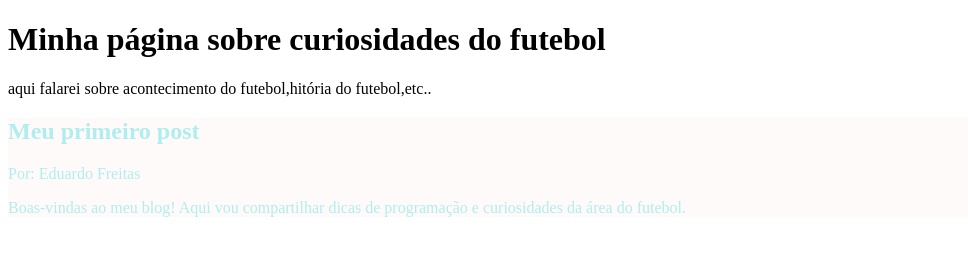
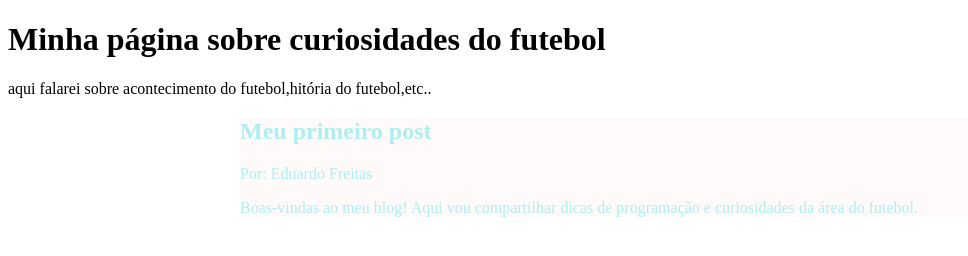
Before and after one commit to eduardohunzicker-design/alura, a plain HTML site: page index.html in a window 1280 px wide. Shown: the whole page, without its empty margins (0-968 px from the left). Drawn offline with Linux system fonts and the light colour scheme.

Commit message:
Update index.html

```diff
--- a/index.html
+++ b/index.html
@@ -15,10 +15,13 @@ n>device-width, initial-scale=1.0">
                  text-align: center;
                  max-width: 800px;
                  margin: 0 auto;
+                 border:5px solid #D2691E;
              }
-            main {
+             main {
                 background-color: #FFFAFA;
                 color:  #AFEEEE;
+                 max-width: 800px;
+                 margin: 0 auto;
 
         </style>
 
```
